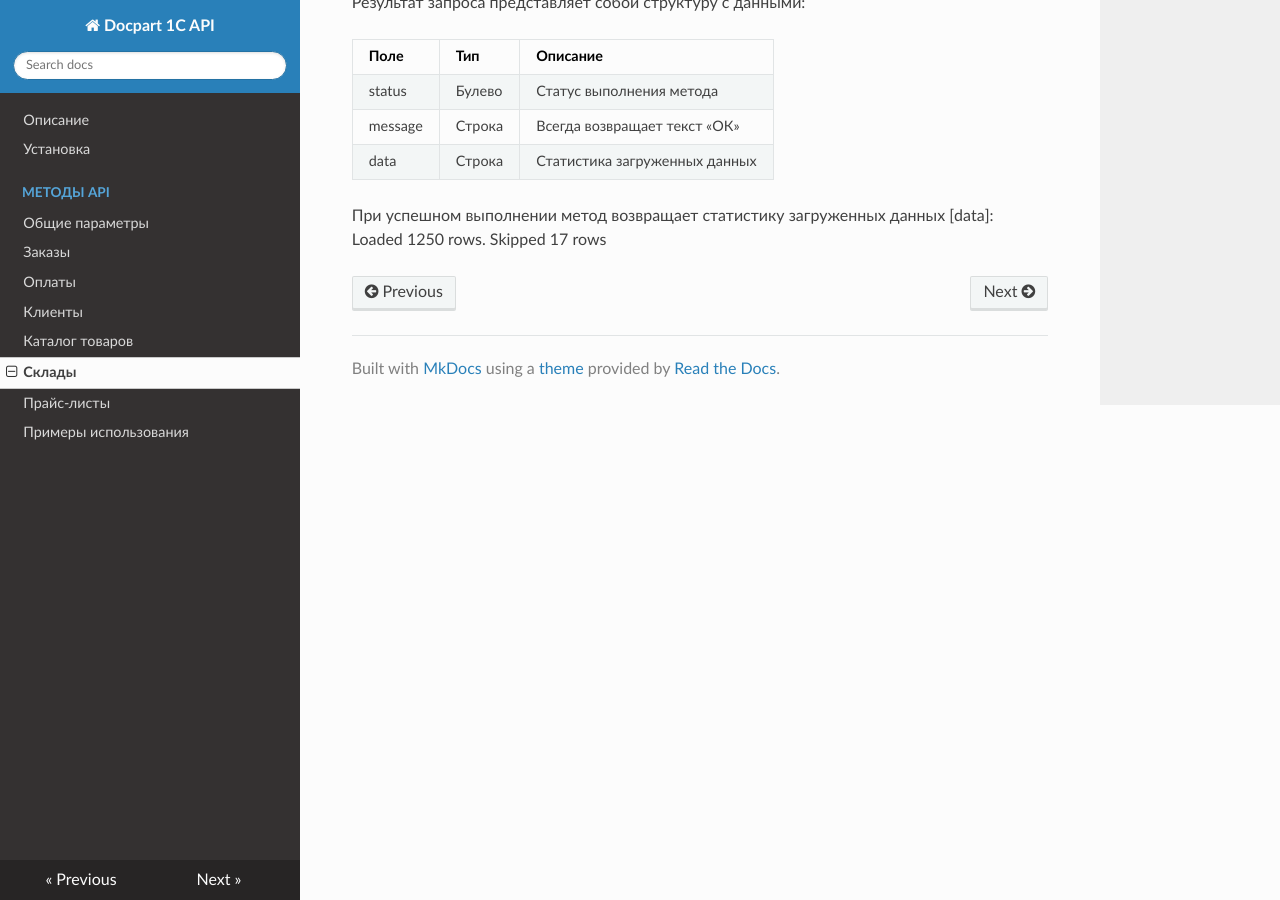
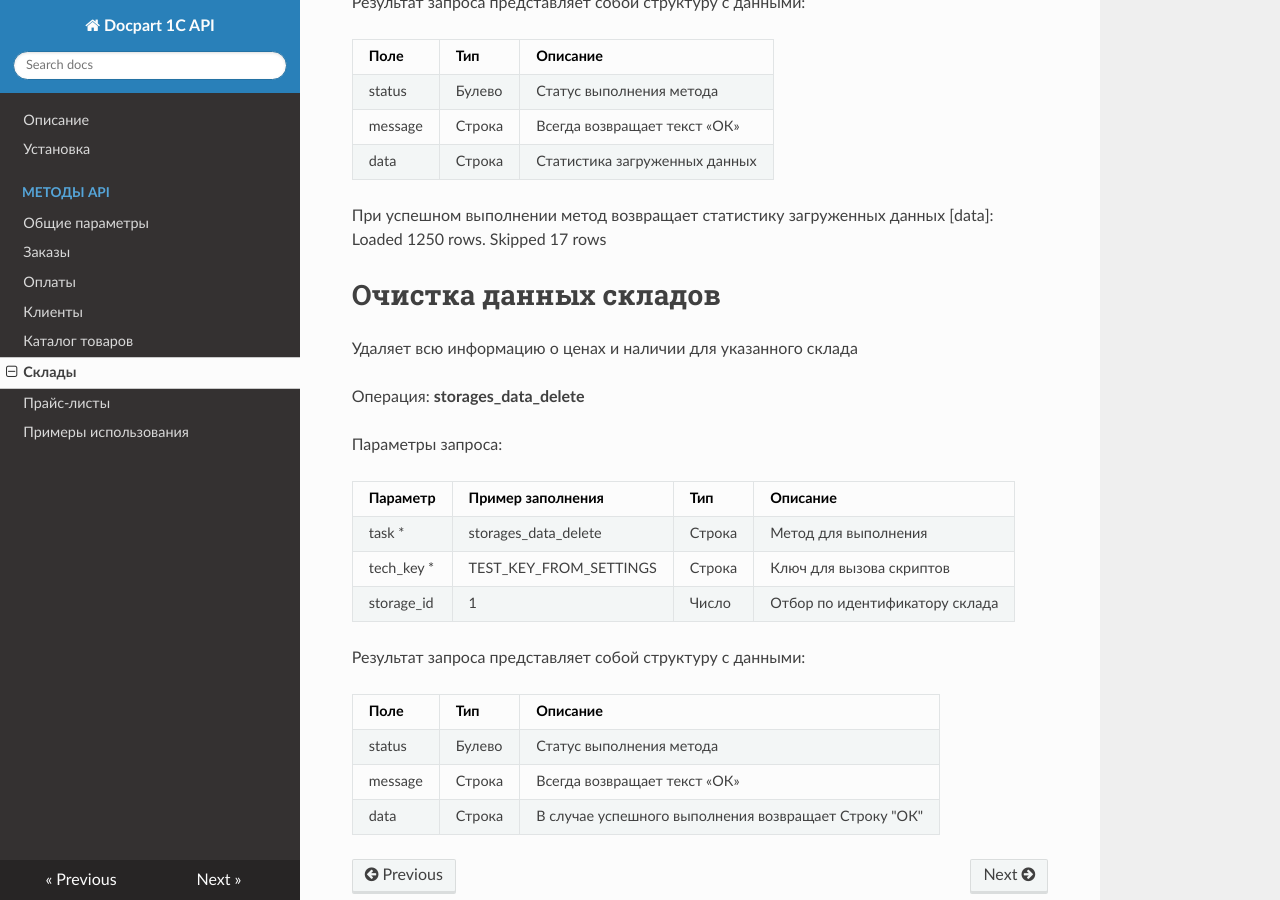
Before and after one commit to emayskiy/Docpart_1C_API_WIKI, an MkDocs documentation site: the page built from docs/storages.md, in a window 1280 px wide and 900 px high, scrolled down 3175 px. Built offline with MkDocs 1.6.1, drawn with Linux system fonts in a browser that asks for light colours; nearby versions of some CDN libraries.

Commit message:
Добавлен метод  storages_data_delete

```diff
--- a/docs/storages.md
+++ b/docs/storages.md
@@ -113,3 +113,26 @@
 |data|Строка|Статистика загруженных данных|
 
 При успешном выполнении метод возвращает статистику загруженных данных [data]: Loaded 1250 rows. Skipped 17 rows
+
+
+# Очистка данных складов
+
+Удаляет всю информацию о ценах и наличии для указанного склада
+
+Операция: **storages_data_delete**
+
+Параметры запроса:
+
+|**Параметр**|**Пример заполнения**|**Тип** |**Описание** |
+|---|---|---|---|
+|task *|storages_data_delete|Строка|Метод для выполнения|
+|tech_key *|TEST_KEY_FROM_SETTINGS|Строка|Ключ для вызова скриптов|
+|storage_id|1|Число|Отбор по идентификатору склада|
+
+Результат запроса представляет собой структуру с данными:
+
+|**Поле**|**Тип**|**Описание** |
+|---|---|---|
+|status|Булево|Статус выполнения метода|
+|message|Строка|Всегда возвращает текст «ОК»|
+|data|Строка|В случае успешного выполнения возвращает Строку "ОК"|
```
Also changed, not shown: docs/users_methods.md (+0 -1 lines).
